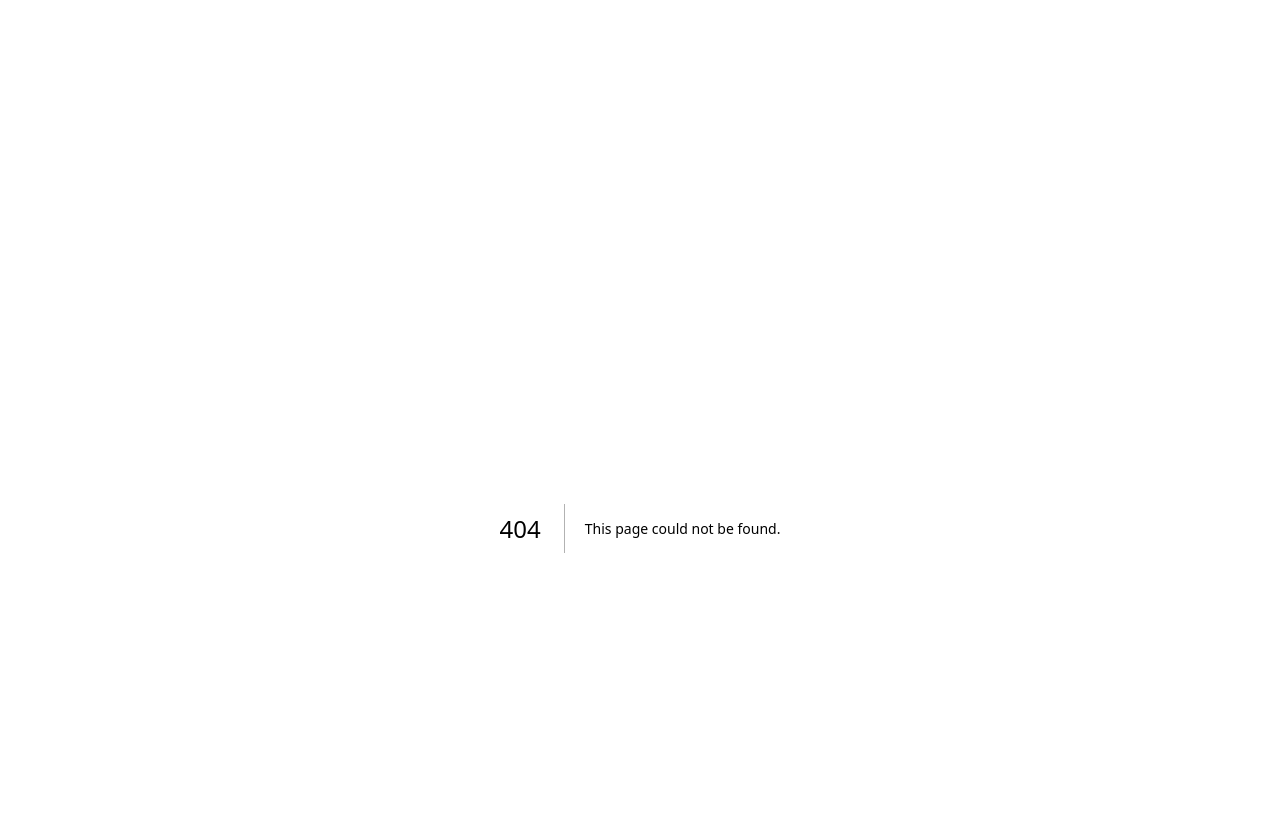
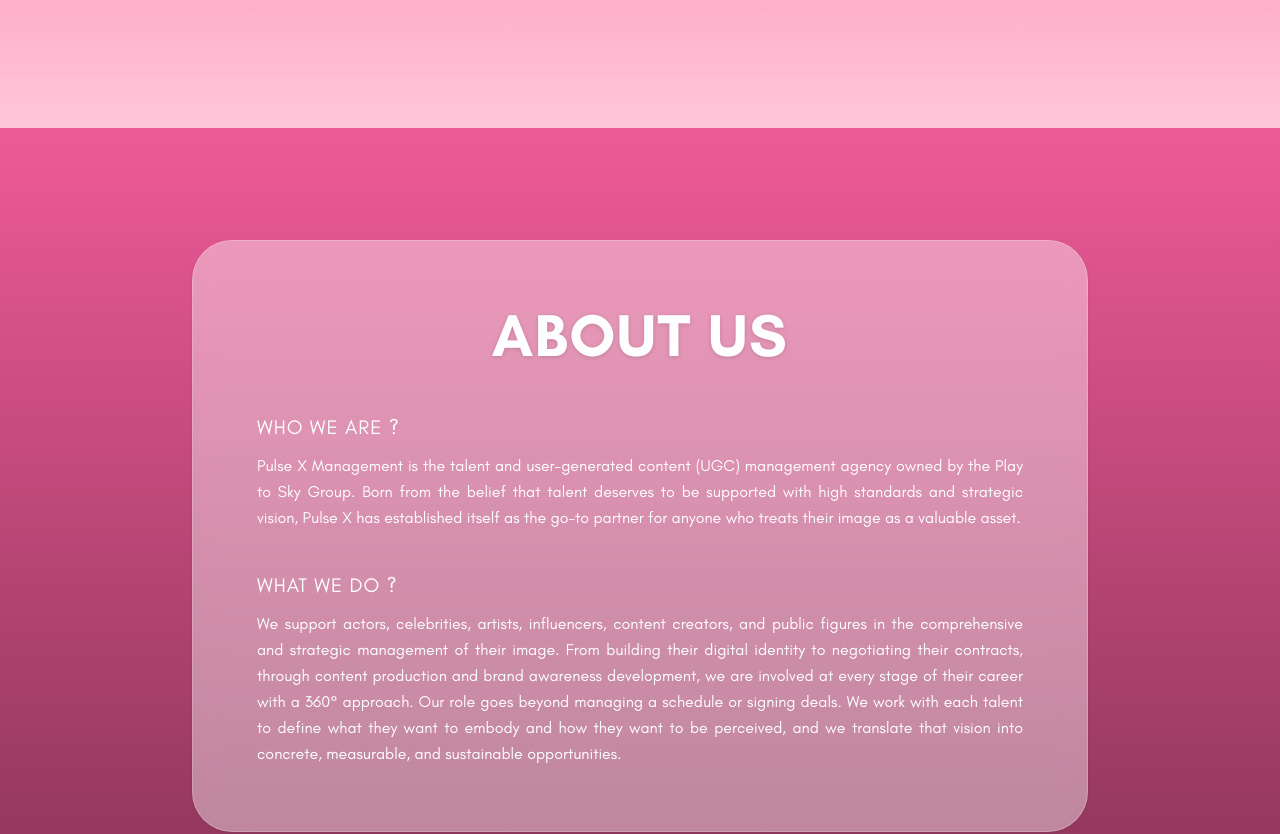
Before and after one commit to 4skygroup/pulse-x-agency, a Next.js app: page /about in a window 1280 px wide. Before the commit this address had no page. Shown: the part 420-1254 px from the top of the page. Built offline with nearby package versions, Linux system fonts and the light colour scheme.

Commit message:
feat: add About page

```diff
--- /dev/null
+++ b/app/about/page.tsx
@@ -0,0 +1,46 @@
+export default function About() {
+    return (
+        <div className="w-full min-h-screen flex flex-col items-center px-4 py-12 md:py-20 bg-linear-to-b from-pulse-pink to-pulse-burgundy text-black">
+
+            {/* Grand conteneur de la maquette avec effet de transparence et coins très arrondis */}
+            <div className="max-w-4xl w-full mx-auto bg-white/40 backdrop-blur-md rounded-[2.5rem] p-8 md:p-16 shadow-sm border border-white/20 mt-8">
+
+                {/* Titre principal centré */}
+                <h1 className="text-4xl md:text-5xl lg:text-6xl font-bold text-center uppercase tracking-wide mb-12 text-white drop-shadow-sm">
+                    About us
+                </h1>
+
+                <div className="flex flex-col gap-10 text-gray-900 font-light max-w-3xl mx-auto">
+
+                    {/* Section 1 : Who We Are ? */}
+                    <div className="flex flex-col gap-3">
+                        <h2 className="text-lg md:text-xl uppercase tracking-wider text-white">
+                            Who We Are ?
+                        </h2>
+                        <p className="leading-relaxed text-sm md:text-base text-justify text-white">
+                            Pulse X Management is the talent and user-generated content (UGC) management agency owned by the Play to Sky Group.
+                            Born from the belief that talent deserves to be supported with high standards and strategic vision,
+                            Pulse X has established itself as the go-to partner for anyone who treats their image as a valuable asset.
+                        </p>
+                    </div>
+
+                    {/* Section 2 : What We Do ? */}
+                    <div className="flex flex-col gap-3">
+                        <h2 className="text-lg md:text-xl uppercase tracking-wider text-white">
+                            What We Do ?
+                        </h2>
+                        <p className="leading-relaxed text-sm md:text-base text-justify text-white">
+                            We support actors, celebrities, artists, influencers, content creators, and public figures in the comprehensive and strategic management of their image.
+                            From building their digital identity to negotiating their contracts, through content production and brand awareness development,
+                            we are involved at every stage of their career with a 360° approach. Our role goes beyond managing a schedule or signing deals.
+                            We work with each talent to define what they want to embody and how they want to be perceived, and we translate that vision into
+                            concrete, measurable, and sustainable opportunities.
+                        </p>
+                    </div>
+
+                </div>
+            </div>
+
+        </div>
+    );
+}
```
